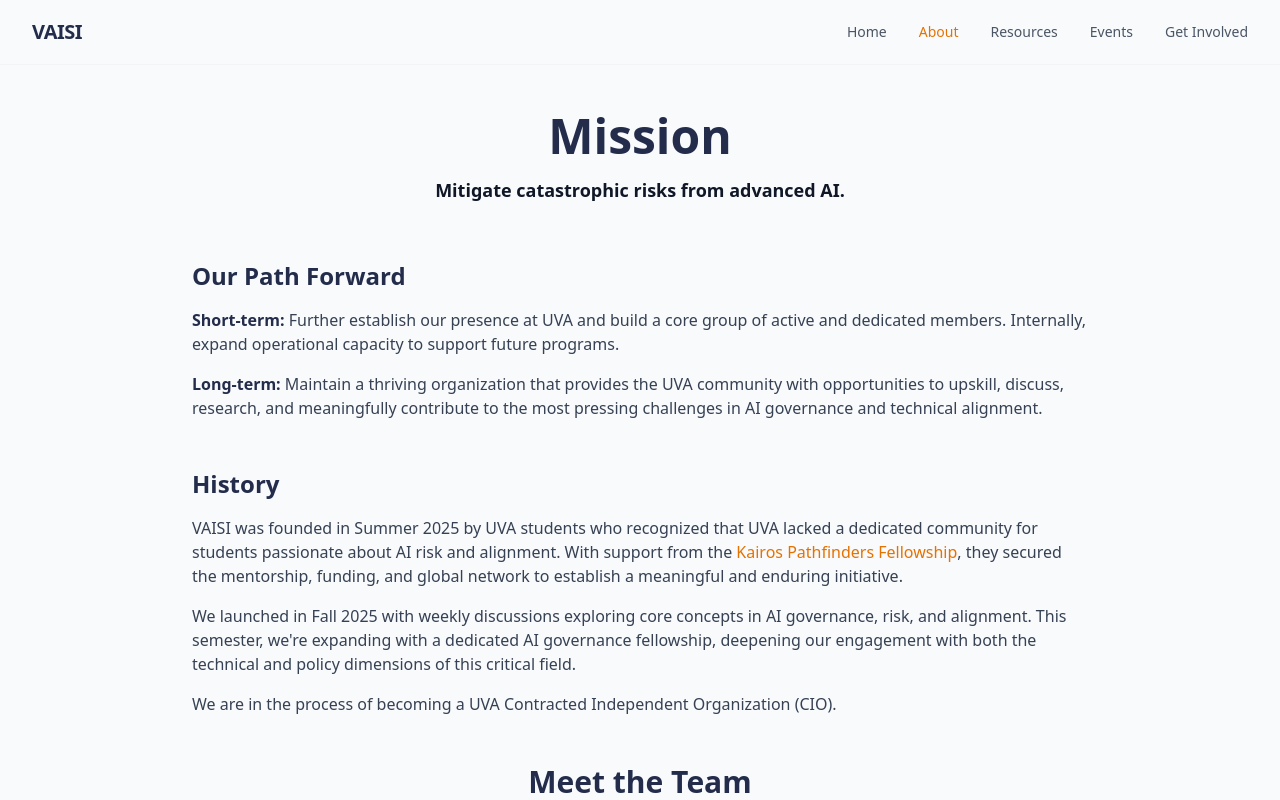
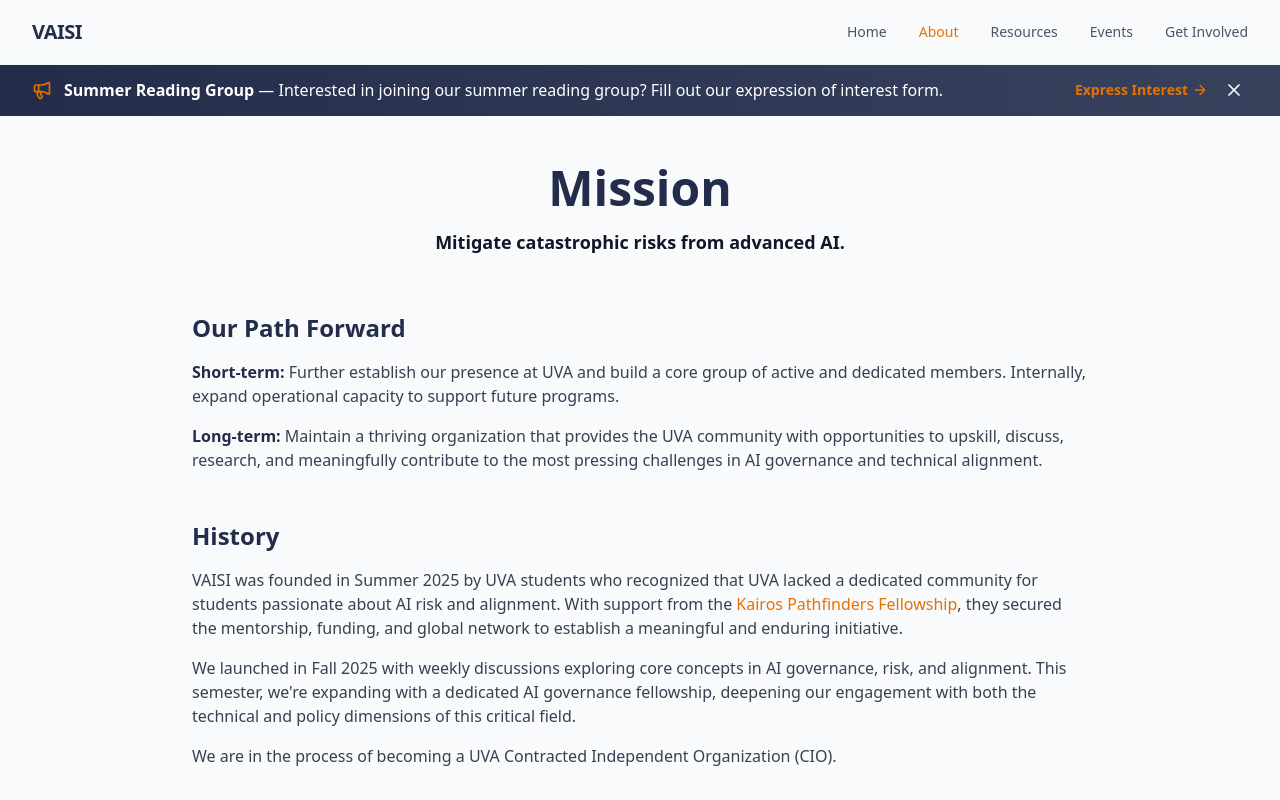
Before and after one commit to Virginia-AI-Security-Initiative/VAISI_Website, a Next.js app: page /about in a window 1280 px wide. Shown: the top 800 px of the page. Built offline with nearby package versions, Linux system fonts and the light colour scheme; a web font is replaced by a local one.

Commit message:
added summer reading group expression of interest form banner

```diff
--- a/components/AnnouncementBanner.tsx
+++ b/components/AnnouncementBanner.tsx
@@ -12,6 +12,13 @@ const announcements: {
     link: string;
     linkText: string;
 }[] = [
+    {
+        id: "summer-reading-group-eoi-2026",
+        title: "Summer Reading Group",
+        summary: "Interested in joining our summer reading group? Fill out our expression of interest form.",
+        link: "https://forms.gle/niHJ5AvKRZW51uHR7",
+        linkText: "Express Interest",
+    },
 ];
 
 export default function AnnouncementBanner() {
```
